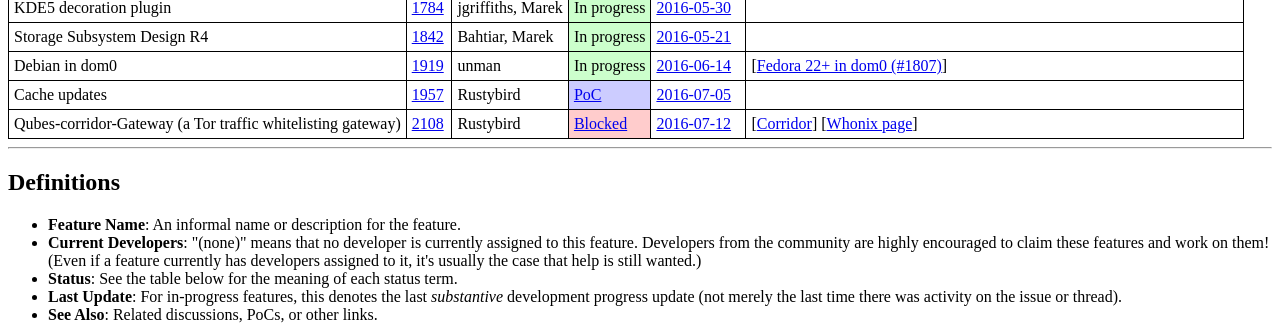
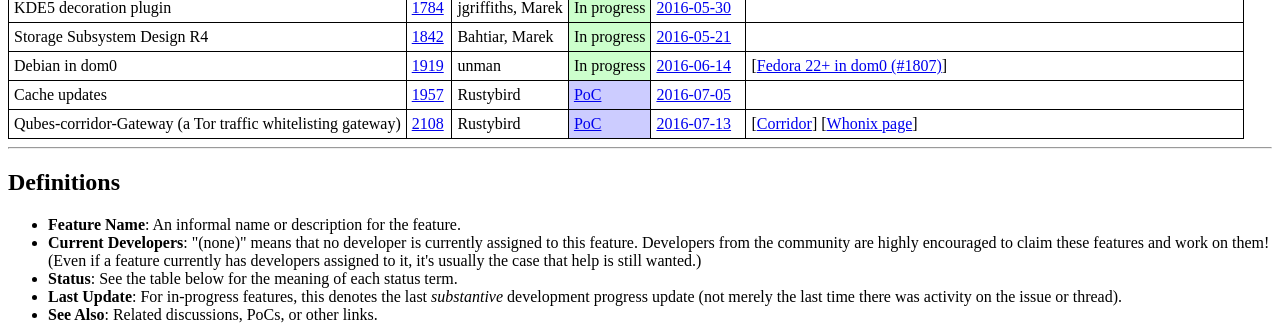
Before and after one commit to QubesOS/qubes-issues, a Jekyll site: the page built from index.md, in a window 1280 px wide. Shown: the part 556-881 px from the top of the page. Built offline with Jekyll 4.4.1, drawn with Linux system fonts in a browser that asks for light colours.

Commit message:
Update #2108

```diff
--- a/_data/features.yml
+++ b/_data/features.yml
@@ -278,11 +278,11 @@
   issue  : 2108
   devs   : Rustybird
   status :
-    term   : Blocked
-    url    : https://github.com/QubesOS/qubes-issues/issues/2108#issuecomment-232078248
+    term   : PoC
+    url    : https://github.com/rustybird/corridor#qubes
   updated:
-    date   : 2016-07-12
-    url    : https://github.com/QubesOS/qubes-issues/issues/2108#issuecomment-232078248
+    date   : 2016-07-13
+    url    : https://github.com/QubesOS/qubes-issues/issues/2108#issuecomment-232413744
   info   :
   - desc   : Corridor
     url    : https://github.com/rustybird/corridor
```
